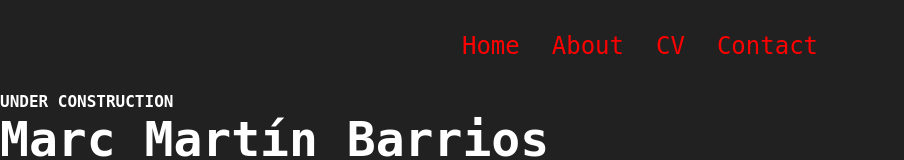
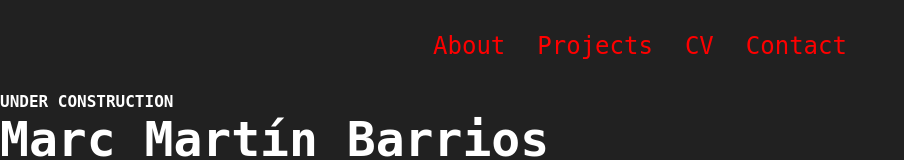
Before and after one commit to MarcMB89/portfolio, a React (Create React App) app: page / in a window 1280 px wide. Shown: the top 160 px of the page, without its empty margins (0-904 px from the left). Built offline with nearby package versions, Linux system fonts and the light colour scheme.

Commit message:
Modify name of a list item to projects

```diff
--- a/src/components/NavigationBar/NavigationBar.jsx
+++ b/src/components/NavigationBar/NavigationBar.jsx
@@ -5,8 +5,8 @@ const NavBar = function NavBar() {
     <header>
       <nav className="header_navigation">
         <ul className="header_navigation_list">
-          <li className="header_navigation_list_item"><a href="http://localhost:3000/portfolio">Home</a></li>
           <li className="header_navigation_list_item"><a href="http://localhost:3000/portfolio">About</a></li>
+          <li className="header_navigation_list_item"><a href="http://localhost:3000/portfolio">Projects</a></li>
           <li className="header_navigation_list_item"><a href="http://localhost:3000/portfolio">CV</a></li>
           <li className="header_navigation_list_item"><a href="http://localhost:3000/portfolio">Contact</a></li>
         </ul>
```
